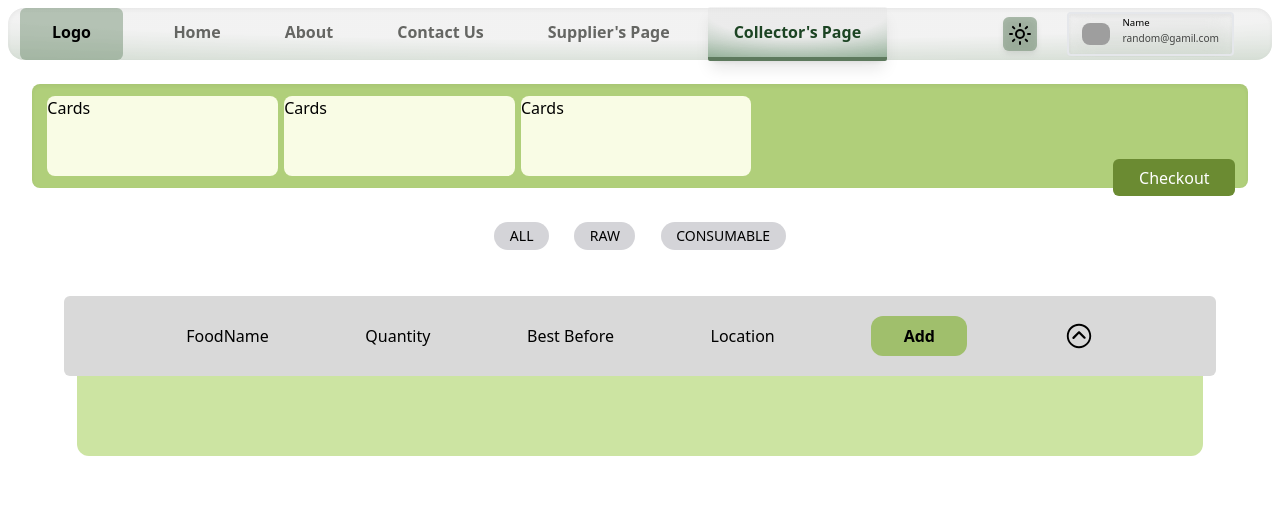
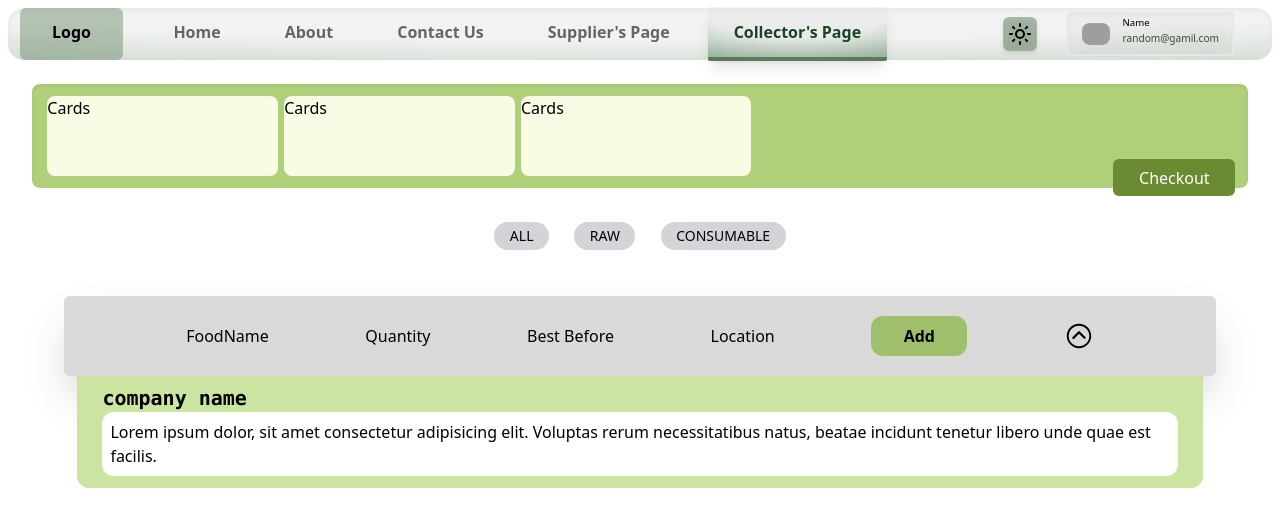
Before and after one commit to AvirupRay/reckon_5.0, a React (Vite) app in the folder ClientSide/: page /collector in a window 1280 px wide. Both pictures are taken after a click on the button 1078 px from the left and 336 px from the top of the page. Shown: the top 526 px of the page. Built offline with nearby package versions, Linux system fonts and the light colour scheme; grey boxes are pictures that could not be loaded.

Commit message:
small changes

```diff
--- a/ClientSide/src/Components/Collector/Cards.jsx
+++ b/ClientSide/src/Components/Collector/Cards.jsx
@@ -1,5 +1,5 @@
 import React, { useState } from "react";
-import { IoIosArrowDropdownCircle,IoIosArrowDropup } from "react-icons/io";
+import { IoIosArrowDropdownCircle, IoIosArrowDropup } from "react-icons/io";
 
 function Cards() {
   const [des, setDes] = useState(false);
@@ -13,7 +13,7 @@ function Cards() {
       <div className=" flex flex-col items-center justify-center">
         <div
           id="main"
-          className=" bg-[#D9D9D9] h-[10vh] w-[90vw] py-4 px-[2vw] flex justify-evenly items-center rounded-md"
+          className=" bg-[#D9D9D9] h-[10vh] w-[90vw] py-4 px-[2vw] flex justify-evenly items-center rounded-md shadow-2xl"
         >
           <div>FoodName</div>
           <div>Quantity</div>
@@ -26,19 +26,22 @@ function Cards() {
             Add
           </button>
           <button onClick={more} className="text-3xl">
-            {des?<IoIosArrowDropup/>:<IoIosArrowDropdownCircle/>}
+            {des ? <IoIosArrowDropup /> : <IoIosArrowDropdownCircle />}
           </button>
         </div>
         {/* description */}
         <div
-          className={`bg-[#CCE4A2] h-[10vh] w-[88vw] py-4 px-[2vw] rounded-b-xl relative ${
+          className={`bg-[#CCE4A2] h-[14vh] w-[88vw] py-2 px-[2vw] rounded-b-xl relative ${
             des ? "" : "hidden"
-          } `}
+          } overflow-y-scroll scrollbar-hide  scroll-smooth`}
         >
-            <div>
-                <div></div>
-            </div>
-
+          {/* todo */}
+          <div className=" font-bold font-mono text-xl">
+            company name
+          </div>
+          <div className=" bg-white p-2 rounded-xl">
+            Lorem ipsum dolor, sit amet consectetur adipisicing elit. Voluptas rerum necessitatibus natus, beatae incidunt tenetur libero unde quae est facilis.
+          </div>
         </div>
       </div>
     </>
```
